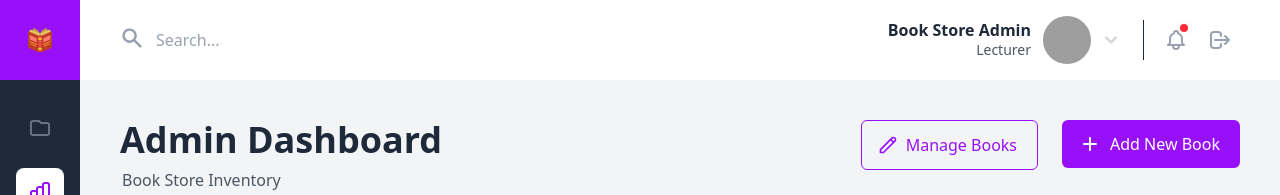
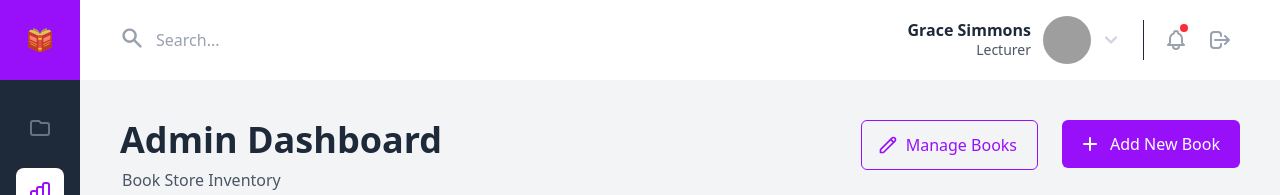
Before and after one commit to Hamdullah-Andar/Book-Store-Frontend, a React (Vite) app: page /dashboard in a window 1280 px wide. Shown: the top 195 px of the page. Built offline with nearby package versions, Linux system fonts and the light colour scheme; no server answers; sample sign-in values are in the browser's storage; grey boxes are pictures that could not be loaded.

Commit message:
Revert "Update admin user display in DashboardLayout with new name and profile image"
This reverts commit fc7af452917d0ad863ffa470d58e2dca6c0662f3.
Revert prvious changes

```diff
--- a/src/pages/dashboard/DashboardLayout.jsx
+++ b/src/pages/dashboard/DashboardLayout.jsx
@@ -154,13 +154,12 @@ const DashboardLayout = () => {
             <button className="inline-flex items-center p-2 hover:bg-gray-100 focus:bg-gray-100 rounded-lg">
               <span className="sr-only">User Menu</span>
               <div className="hidden md:flex md:flex-col md:items-end md:leading-tight">
-                <span className="font-semibold">Book Store Admin</span>
+                <span className="font-semibold">Grace Simmons</span>
                 <span className="text-sm text-gray-600">Lecturer</span>
               </div>
               <span className="h-12 w-12 ml-2 sm:ml-3 mr-2 bg-gray-100 rounded-full overflow-hidden">
                 <img
-                  // src="https://randomuser.me/api/portraits/women/68.jpg"
-                  src="https://randomuser.me/api/portraits/men/8.jpg"
+                  src="https://randomuser.me/api/portraits/women/68.jpg"
                   alt="user profile photo"
                   className="h-full w-full object-cover"
                 />
```
